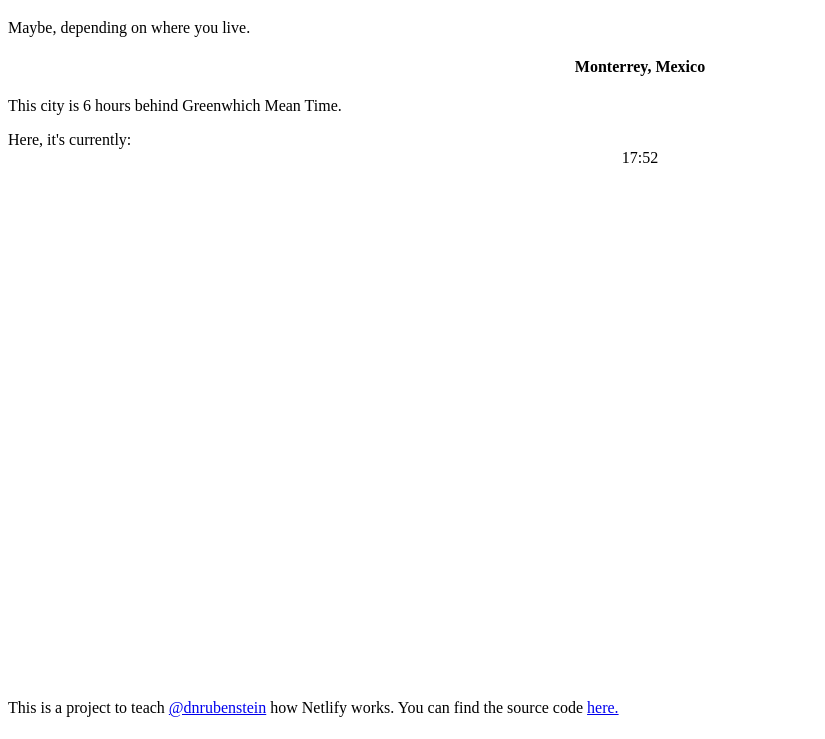
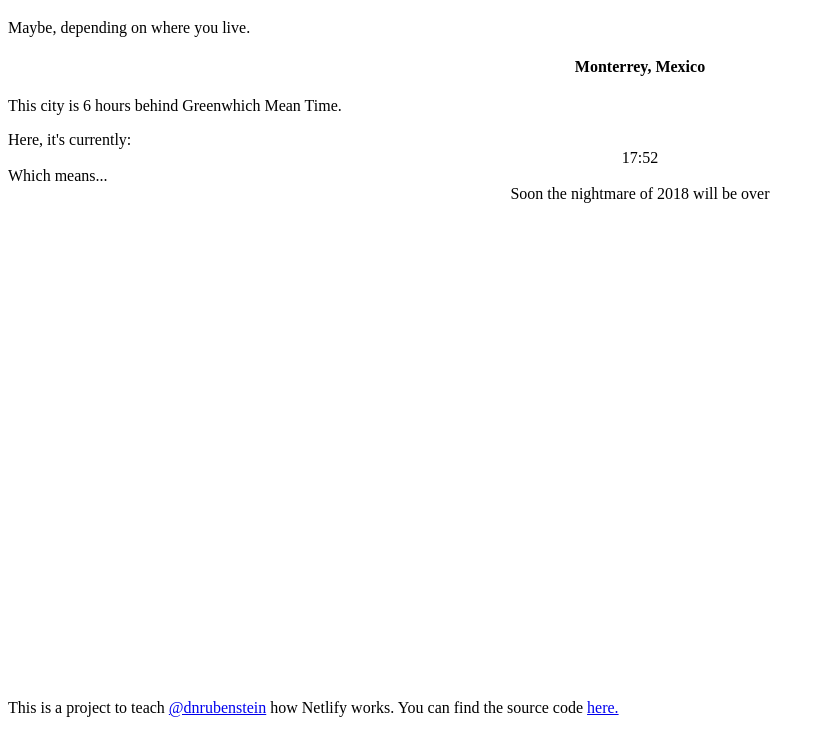
Before and after one commit to danrubenstein/netlify-new-years, a plain HTML site: page public/index.html in a window 1280 px wide. Shown: the part 61-800 px from the top of the page, without its empty margins (0-825 px from the left). Drawn offline with Linux system fonts and the light colour scheme.

Commit message:
key feature

```diff
--- a/public/index.html
+++ b/public/index.html
@@ -23,6 +23,9 @@
 		</p>
 		Here, it's currently:
 		<div align="center" id="random-city-cur-time">
+		</div>
+		Which means...
+		<div align="center" id="random-city-status">
 		</div>
 	</div>
 	<footer class="footer">
@@ -57,7 +60,14 @@
 				localTime.getUTCHours() +
 				":" + localTime.getUTCMinutes())
 
+		// New Years 2019:
+		const nye = 1546318800
 
+		document.getElementById("random-city-status").innerHTML = (
+			(localTime.getTime() / 1000) > nye
+			? "It's 2019 HOLD ONTO YOUR HATS"
+			: "Soon the nightmare of 2018 will be over"
+		)
 
 	</script>
 </body>
```
